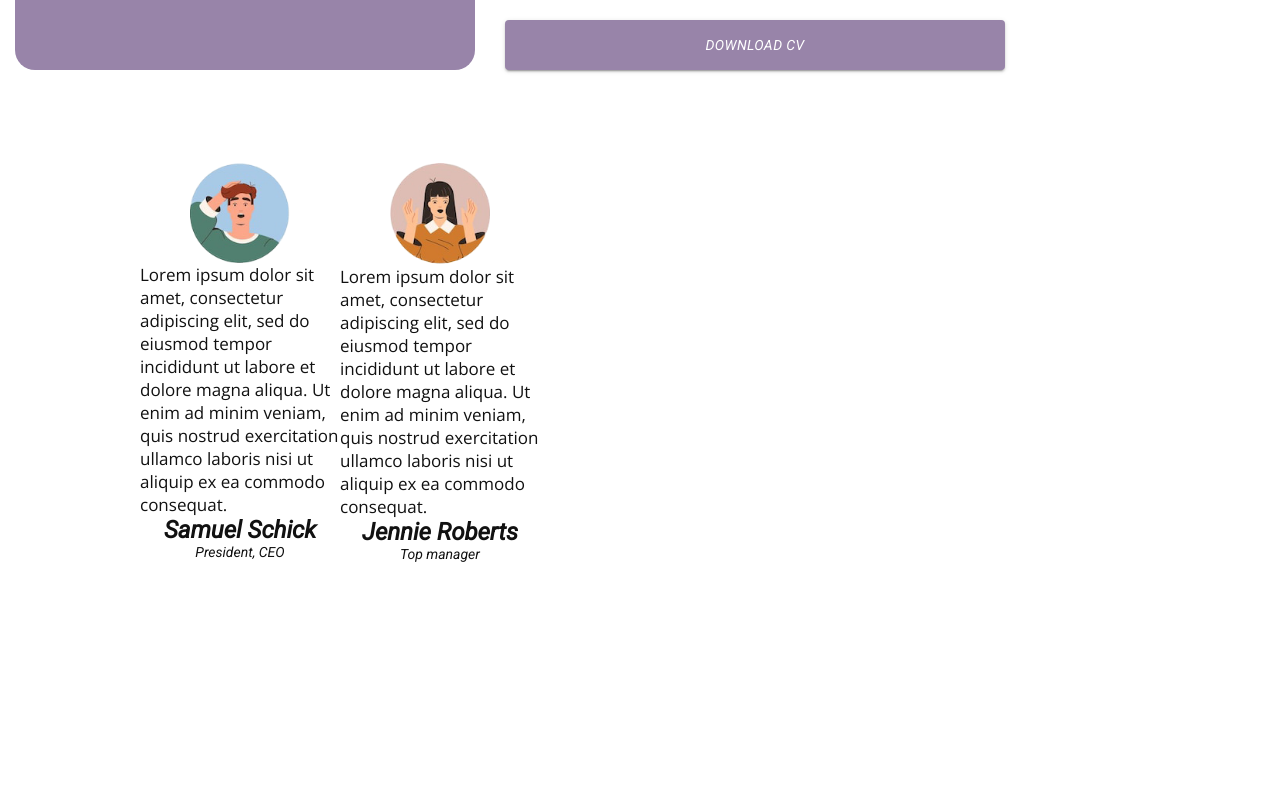
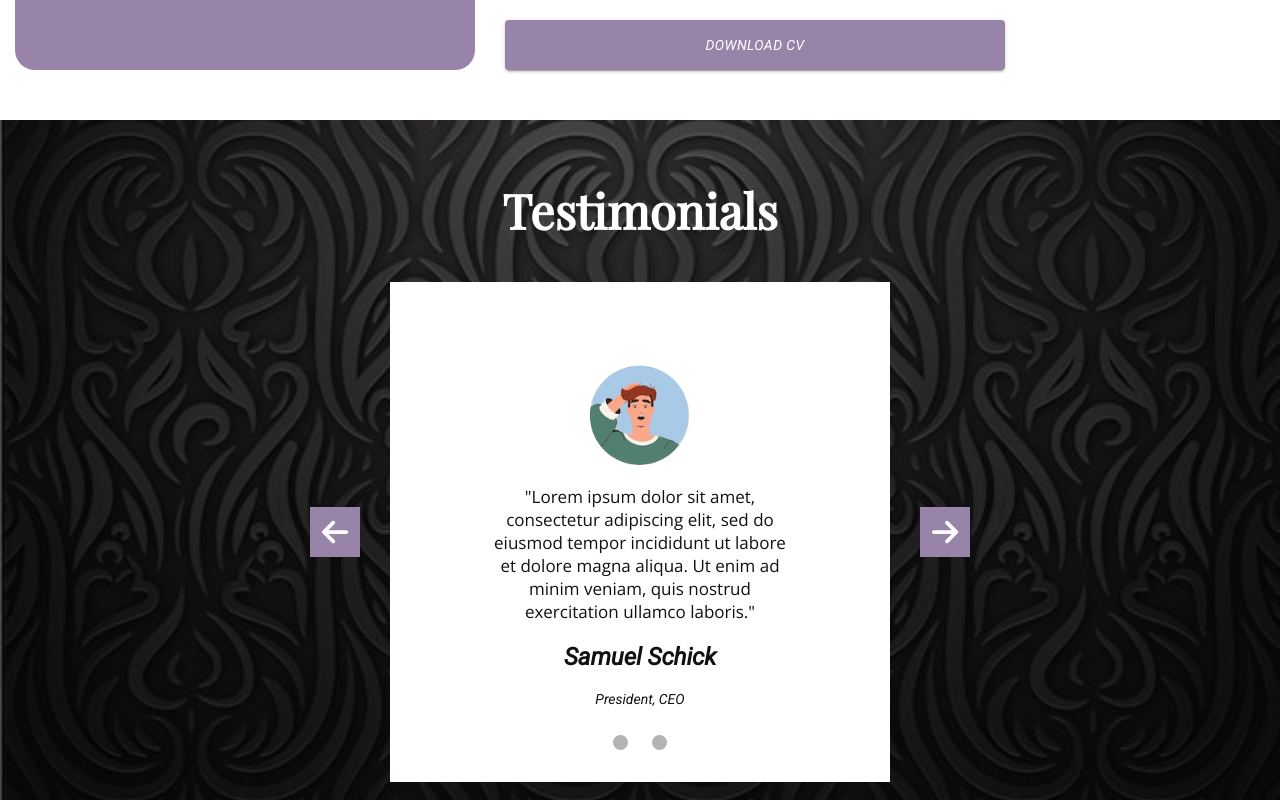
Before and after one commit to AbelMuro/web-template, a React app: page / in a window 1280 px wide. Shown: the part 2300-3100 px from the top of the page. Before the commit the page ends 2902 px from the top, so only its background shows below. Built offline with nearby package versions, Linux system fonts and the light colour scheme.

Commit message:
almost done with image carousel

```diff
--- a/src/components/App/ImageCarousel/ImageCarousel.js
+++ b/src/components/App/ImageCarousel/ImageCarousel.js
@@ -1,33 +1,75 @@
-import React, {useEffect, useRef} from 'react';
+import React, {useRef} from 'react';
 import styles from './styles.module.css';
 import referenceOne from './images/referenceOne.png';
 import referenceTwo from './images/referenceTwo.png';
 import { FontAwesomeIcon } from '@fortawesome/react-fontawesome';
-import {} from '@fortawesome/free-solid-svg-icons';
+import {faArrowLeft, faArrowRight} from '@fortawesome/free-solid-svg-icons';
 
 
 function ImageCarousel(){
-    const allSlides = useRef();
+    const tracker = useRef();
 
-    useEffect(() => {
+    function moveTracker(currentSlide, prevOrNextSlide) {
+        let newTrackerPosition;
+        currentSlide.classList.remove(styles.currentSlide)
+        prevOrNextSlide.classList.add(styles.currentSlide);
+        newTrackerPosition = prevOrNextSlide.getAttribute("data-position");
+        tracker.current.style.left = newTrackerPosition + "px";
+    }
+
+    const changeSlide = (e) => {
+        const leftOrRight = e.target.classList.toString();
+        let currentSlide = document.querySelector("." + styles.currentSlide);
+
+        if(leftOrRight == styles.arrowBackgroundLeft){
+            let prevSlide = currentSlide.previousSibling;
+            if(prevSlide)
+                moveTracker(currentSlide, prevSlide);
+        }
+
+        else {
+            let nextSlide = currentSlide.nextSibling;
+            if(nextSlide)
+                moveTracker(currentSlide, nextSlide);
+        }
+    }
+
+    const changeSlideBasedOnDot = (e) => {
+        let moveTrackerThisAmount;
+        let clickedDot = e.target.closest("." + styles.dot);
+        moveTrackerThisAmount = clickedDot.getAttribute("data-position");
+        tracker.current.style.left = moveTrackerThisAmount + "px";
+
+        const allSlides = Aray.from(tracker.current.children);
+        allSlides.forEach((slide) => {
+            if(slide.classList.contains("." + styles.currentSlide)){
+                slide.classList.remove("." + styles.currentSlide)
+            }
+
+        })
 
 
-    })
-
+    }
 
     return(
         <section className={styles.background}>
+            <h1 className={styles.testimonials}>
+                Testimonials
+            </h1>
+
             <div className={styles.container}>
 
                 <div className={styles.window}>
-                    <div className={styles.tracker} ref={allSlides}>
-                        <div className={[styles.slideContainer, styles.currentSlide].join(" ")}>
+                    <div className={styles.tracker} ref={tracker}>
+                        <div data-position={0} className={[styles.slide, styles.currentSlide].join(" ")}>
                             <img src={referenceOne} className={styles.slideImage}/>
                             <p className={styles.desc}>
-                                Lorem ipsum dolor sit amet, consectetur adipiscing elit,
-                                sed do eiusmod tempor incididunt ut labore et dolore magna
-                                aliqua. Ut enim ad minim veniam, quis nostrud exercitation
-                                ullamco laboris nisi ut aliquip ex ea commodo consequat.
+                                "Lorem ipsum dolor sit amet,
+                                consectetur adipiscing elit,
+                                sed do eiusmod tempor incididunt
+                                ut labore et dolore magna aliqua.
+                                Ut enim ad minim veniam, quis nostrud
+                                exercitation ullamco laboris."
                             </p>
                             <h2 className={styles.title}>
                                 Samuel Schick
@@ -36,13 +78,15 @@ function ImageCarousel(){
                                 President, CEO
                             </p>
                         </div>
-                        <div className={styles.slideContainer}>
+                        <div data-position={-500} className={styles.slide}>
                             <img src={referenceTwo} className={styles.slideImage}/>
                             <p className={styles.desc}>
-                                Lorem ipsum dolor sit amet, consectetur adipiscing elit,
-                                sed do eiusmod tempor incididunt ut labore et dolore magna
-                                aliqua. Ut enim ad minim veniam, quis nostrud exercitation
-                                ullamco laboris nisi ut aliquip ex ea commodo consequat.
+                                "Lorem ipsum dolor sit amet,
+                                consectetur adipiscing elit,
+                                sed do eiusmod tempor incididunt
+                                ut labore et dolore magna aliqua.
+                                Ut enim ad minim veniam, quis nostrud
+                                exercitation ullamco."
                             </p>
                             <h2 className={styles.title}>
                                 Jennie Roberts
@@ -53,12 +97,25 @@ function ImageCarousel(){
                         </div>
                     </div>
                 </div>
+                <div className={styles.arrowBackgroundLeft} onClick={changeSlide}>
+                    <span className={styles.eventBubbling}>
+                       <FontAwesomeIcon icon={faArrowLeft} className={styles.arrowLeft}/>
+                    </span>
+                </div>
+
+                <div className={styles.arrowBackgroundRight} onClick={changeSlide}>
+                    <span className={styles.eventBubbling}>
+                        <FontAwesomeIcon icon={faArrowRight} className={styles.arrowRight}/>
+                    </span>
+                </div>
+
+                <div className={styles.dotNav} onClick={changeSlideBasedOnDot}>
+                    <div className={styles.dot} data-position={0}></div>
+                    <div className={styles.dot} data-position={-500}></div>
+                </div>
 
             </div>
-            <div className={styles.dotNav}>
-                <div className={styles.dot}></div>
-                <div className={styles.dot}></div>
-            </div>
+
         </section>
         )
 
--- a/src/components/App/ImageCarousel/styles.module.css
+++ b/src/components/App/ImageCarousel/styles.module.css
@@ -1,30 +1,60 @@
+.background{
+    height: 600px;
+    padding: 40px;
+    display: flex;
+    flex-direction: column;
+    justify-content: center;
+    align-items: center;
+    background-image: url("./images/blackBackground.jpg");
+    background-size: cover;
+    background-position: center;
+}
+
+.testimonials{
+    padding: 40px;
+    color: white;
+    font-size: 48px;
+    font-family: "Playfair Display", serif;
+}
 
 .container{
+    background-color: white;
     position: relative;
+    margin: auto;
     display: flex;
     justify-content: center;
     align-items: center;
-    padding: 40px;
-    width: 600px;
+    width: 500px;
+    height: 500px;
+
 }
 
 .window{
+    position: relative;
     overflow: hidden;
-    width: 400px;
+    width: 500px;               /* including the sum of the width and the padding of slide*/
+    height: 500px;              /* including the sum of the width and the padding of slide*/
 }
 
 .tracker{
     display: flex;
+    top: 20px;
+    position: absolute;
+    left: 0px;
+    transition: left 0.3s ease-in;
 }
 
 
-.slideContainer{
-    width: 600px;
+.slide{
+    background-color: white;
+    padding: 50px;
+    width: 400px;
     height: auto;
     display: flex;
     flex-direction: column;
     justify-content: center;
     align-items: center;
+    border-right: 1px dotted grey;
 }
 
 
@@ -32,10 +62,12 @@
 .slideImage{
     object-fit: contain;
     width: 100px;
+    padding: 10px;
 }
 
 .desc, .title, .position {
     color: #111111;
+    padding: 10px;
 }
 
 .title, .position {
@@ -45,6 +77,8 @@
 .desc{
     font-family: 'Open Sans', sans-serif;
     font-size: 17px;
+    width: 300px;
+    text-align: center;
 }
 
 .title{
@@ -55,7 +89,66 @@
     font-size: 14px;
 }
 
+.arrowBackgroundLeft, .arrowBackgroundRight{
+    cursor: pointer;
+    position: absolute;
+    width: 50px;
+    height: 50px;
+    background-color: #9884a9;
+    display: flex;
+    justify-content: center;
+    align-items: center;
+}
+
+.arrowBackgroundLeft:hover, .arrowBackgroundRight:hover{
+    transform: scale(1.1, 1.1);
+}
+
+.arrowBackgroundLeft {
+    left: -80px;
+}
+
+.arrowBackgroundRight {
+    right: -80px;
+}
+
+
+.arrowLeft, .arrowRight {
+    color: white;
+    font-size: 30px;
+}
+
 .dot{
     background-color: #b3b3b3;
-    width: 20px;
+    border-radius: 100%;
+    width: 15px;
+    height: 15px;
+    cursor: pointer;
 }
+
+.dotNav{
+    padding: 15px;
+    width: 100px;
+    height: 30px;
+    display: flex;
+    justify-content: space-evenly;
+    align-items: center;
+    position: absolute;
+    bottom: 10px;
+}
+
+.dot:hover{
+    background-color: grey;
+}
+
+.currentSlide{
+    color: none;
+}
+
+.currentDot{
+    color: none;
+}
+
+.eventBubbling {
+    pointer-events: none;
+}
```
Also changed, not shown: src/components/App/ImageCarousel/images/blackBackground.jpg (added).
